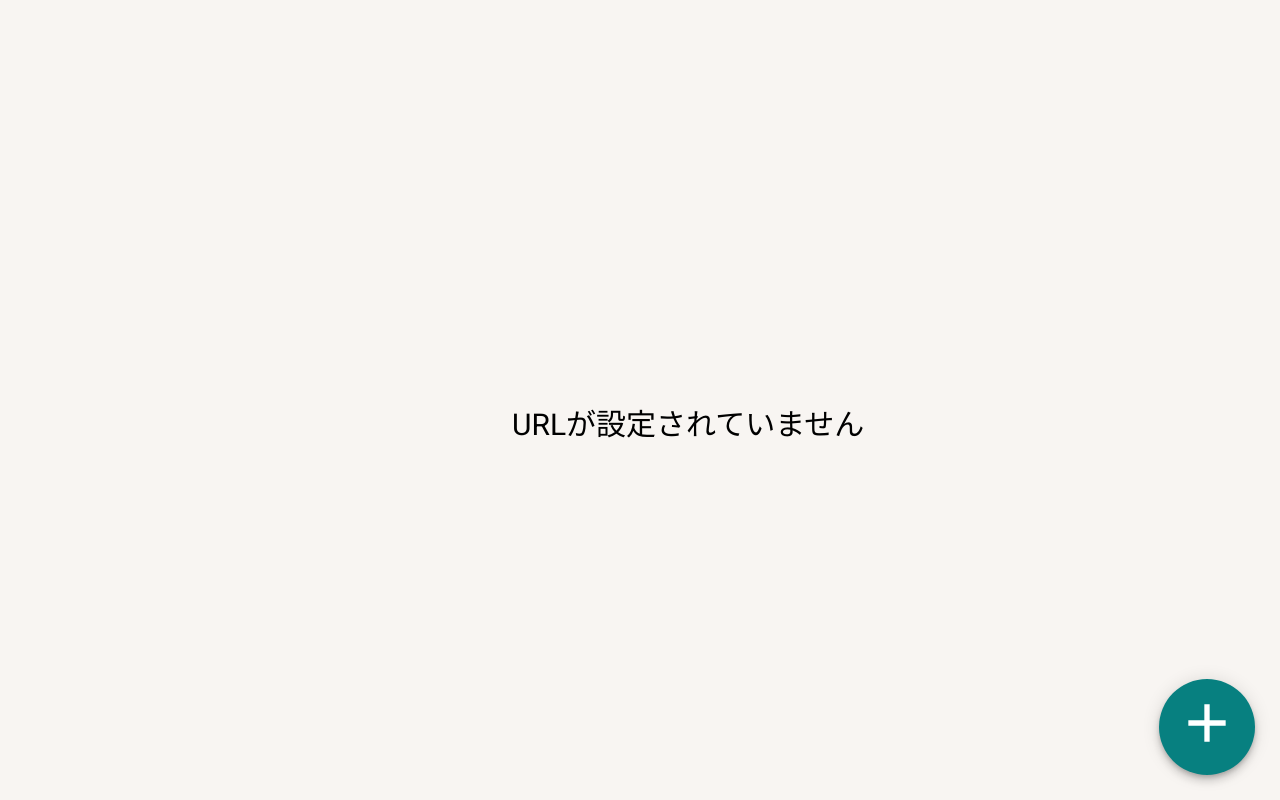
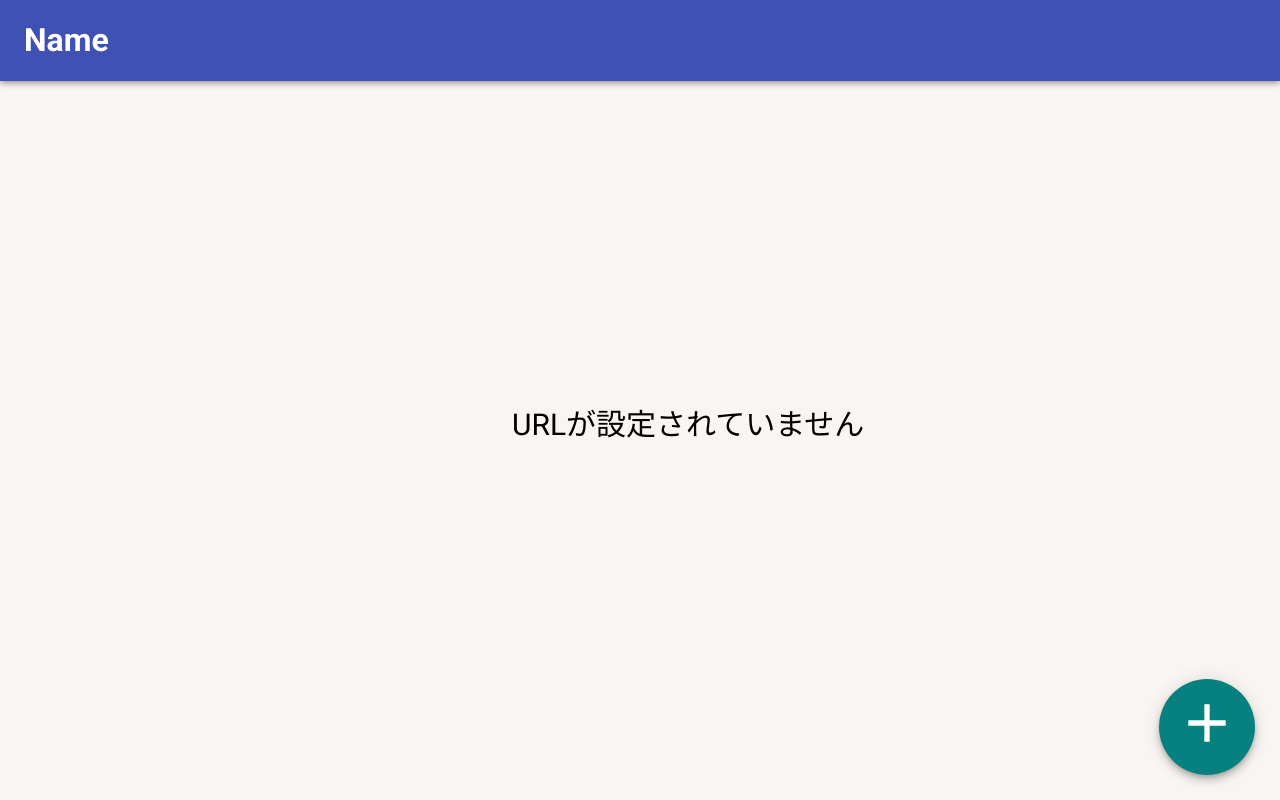
Before and after one commit to cobaltbluesky/thirano, a React (Create React App) app: page / in a window 1280 px wide. Built offline with nearby package versions, Linux system fonts and the light colour scheme.

Commit message:
Appbarの復活

```diff
--- a/src/pages/View.js
+++ b/src/pages/View.js
@@ -67,6 +67,11 @@ const View = () => {
   return (
     /* メインのページはこの中を書き換えて */
     <>
+      <AppBar>
+        <Toolbar>
+          <h1>Name</h1>
+        </Toolbar>
+      </AppBar>
       <NoDeviceText className/>
 
       <Popup
```
